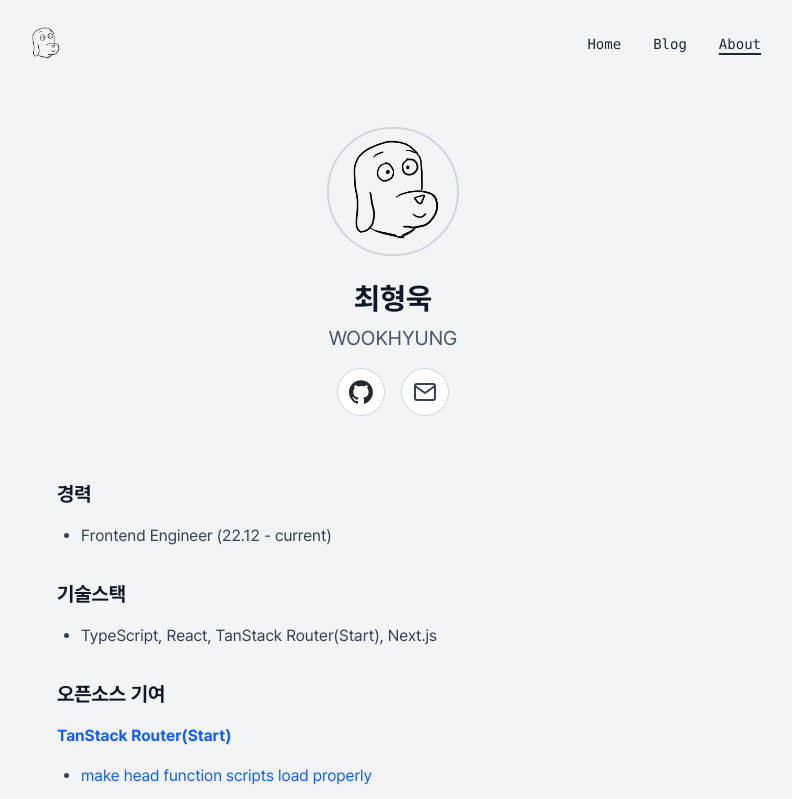
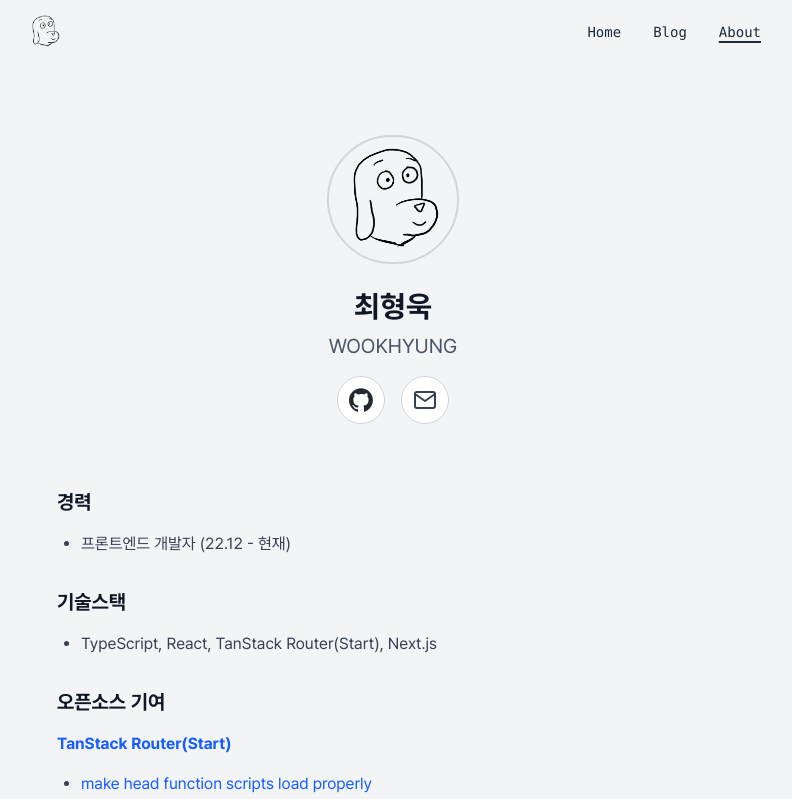
Before and after one commit to jamongsalguclub/wookhyung.dev, a Next.js app: page /about in a window 1280 px wide. Shown: the top 799 px of the page, without its empty margins (247-1039 px from the left). Built offline with nearby package versions, Linux system fonts and the light colour scheme; what @bprogress/next would draw is missing.

Commit message:
feat: 레이아웃 및 헤더 스타일 개선

```diff
--- a/src/app/about/page.tsx
+++ b/src/app/about/page.tsx
@@ -57,9 +57,7 @@ export default function AboutPage() {
         <section>
           <h2 className="text-xl font-bold text-gray-900 mb-4">경력</h2>
           <ul className="list-disc ml-6 space-y-2">
-            <li className="text-gray-700">
-              Frontend Engineer (22.12 - current)
-            </li>
+            <li className="text-gray-700">프론트엔드 개발자 (22.12 - 현재)</li>
           </ul>
         </section>
 
@@ -126,7 +124,7 @@ export default function AboutPage() {
               {
                 title: 'wookhyung.dev',
                 link: 'https://github.com/wookhyungx/wookhyung.dev',
-                description: '개인 블로그, 25.07 - current',
+                description: '개인 블로그, 25.07 - 현재',
               },
               {
                 title: 'Google Chat Webhook Action',
--- a/src/app/layout.tsx
+++ b/src/app/layout.tsx
@@ -86,12 +86,10 @@ export default function RootLayout({
 }>) {
   return (
     <html lang="ko" className={pretendard.variable} suppressHydrationWarning>
-      <body
-        className={`font-mono max-w-3xl mx-auto py-6 px-4 min-h-dvh flex flex-col bg-gray-100`}
-      >
+      <body className="font-mono max-w-3xl mx-auto min-h-dvh flex flex-col bg-gray-100">
         <Providers>
           <Header />
-          {children}
+          <main className="flex-1 flex flex-col py-6 px-4">{children}</main>
           <Analytics />
           <GoogleAnalytics gaId="G-F7VQE719RE" />
         </Providers>
--- a/src/shared/ui/header.tsx
+++ b/src/shared/ui/header.tsx
@@ -103,11 +103,13 @@ const Path = (props: PathProps) => (
 
 const MenuToggle = ({ toggle }: { toggle: () => void }) => (
   <button
+    type="button"
     onClick={toggle}
     className="md:hidden p-2 text-gray-800 hover:text-gray-900 focus:outline-none relative z-50"
     aria-label="메뉴 토글"
   >
     <svg width="20" height="20" viewBox="0 0 20 20">
+      <title>메뉴</title>
       <Path
         variants={{
           closed: { d: 'M 2 2.5 L 18 2.5' },
@@ -132,7 +134,7 @@ const MenuToggle = ({ toggle }: { toggle: () => void }) => (
   </button>
 );
 
-export function Header() {
+export const Header = () => {
   const pathname = usePathname();
   const [isMobileMenuOpen, setIsMobileMenuOpen] = useState(false);
 
@@ -154,7 +156,7 @@ export function Header() {
 
   return (
     <>
-      <header className="mb-4 relative z-50">
+      <header className="z-50 sticky top-0 bg-gray-100/80 px-4 py-3 backdrop-blur-md">
         <nav className="flex items-center justify-between">
           <Link
             href="/"
@@ -171,7 +173,7 @@ export function Header() {
           <div className="hidden md:flex items-center space-x-8">
             {navigation.map((item) => {
               const isActive =
-                pathname === item.href || pathname.startsWith(item.href + '/');
+                pathname === item.href || pathname.startsWith(`${item.href}/`);
 
               return (
                 <Link
@@ -209,22 +211,30 @@ export function Header() {
         <div
           className="absolute inset-0 bg-black/20 backdrop-blur-sm"
           onClick={() => setIsMobileMenuOpen(false)}
+          onKeyDown={(e) => {
+            if (e.key === 'Enter' || e.key === ' ') {
+              setIsMobileMenuOpen(false);
+            }
+          }}
+          role="button"
+          tabIndex={0}
+          aria-label="메뉴 닫기"
         />
 
         <div className="fixed top-0 left-0 right-0 h-screen">
           <motion.div
-            className="absolute top-0 left-0 right-0 bg-white shadow-lg h-full"
+            className="absolute top-0 left-0 right-0 bg-gray-100 shadow-lg h-full"
             variants={sidebarVariants}
           />
 
           <div className="relative h-full">
-            <div className="h-20" />
+            <div className="h-14 bg-gray-100" />
 
             <motion.div className="px-6 py-4 space-y-1" variants={menuVariants}>
               {navigation.map((item) => {
                 const isActive =
                   pathname === item.href ||
-                  pathname.startsWith(item.href + '/');
+                  pathname.startsWith(`${item.href}/`);
 
                 return (
                   <motion.div key={item.name} variants={itemVariants}>
@@ -232,7 +242,7 @@ export function Header() {
                       href={item.href}
                       onClick={() => setIsMobileMenuOpen(false)}
                       className={cn(
-                        'block px-4 py-3 text-lg font-medium text-gray-800 hover:text-gray-900 hover:bg-gray-50 rounded-lg transition-colors',
+                        'block px-4 py-3 text-lg font-medium text-gray-800 hover:text-gray-900 hover:bg-gray-200 rounded-lg transition-colors',
                         isActive && 'bg-gray-100 text-gray-900',
                       )}
                     >
@@ -247,4 +257,4 @@ export function Header() {
       </motion.div>
     </>
   );
-}
+};
```
